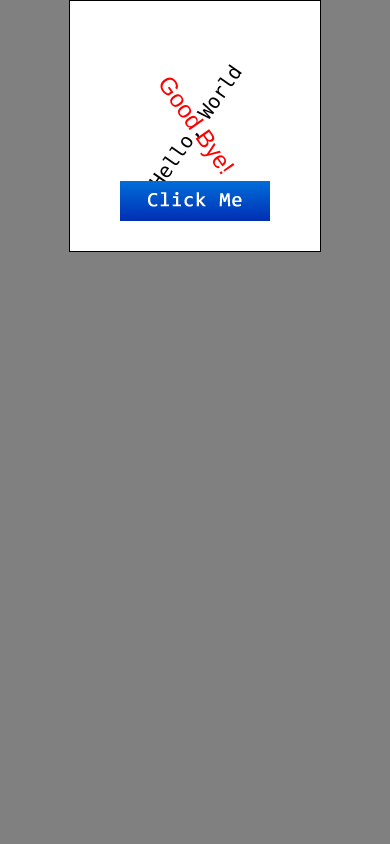
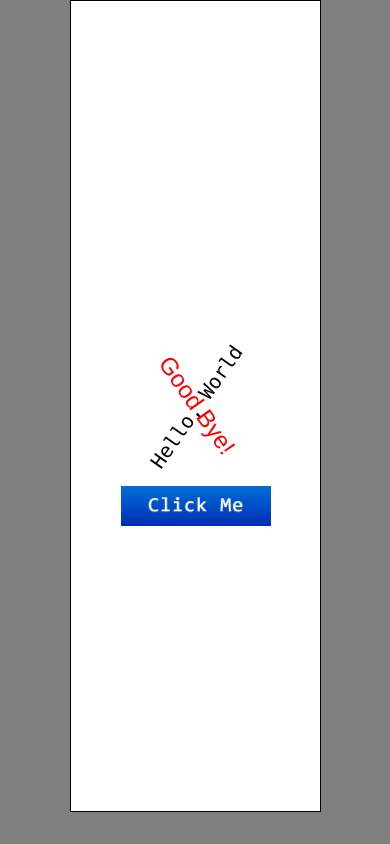
Before and after one commit to GeorgianCollege/COMP1073-W2017-Lesson13, a website: page index.html in a window 390 px wide. Drawn offline with Linux system fonts and the light colour scheme.

Commit message:
created a responsive canvas

```diff
--- a/Scripts/core/app.js
+++ b/Scripts/core/app.js
@@ -2,10 +2,15 @@
 (function () {
     // Function Level Variables
     var canvas;
+    var canvasWidth;
+    var canvasHeight;
+    var canvasHalfWidth;
+    var canvasHalfHeight;
     var stage;
     var helloLabel;
     var goodByeLabel;
     var clickMeButton;
+    var appStarted;
     /**
      * This method initializes the createjs Stage object and
      * starts the Game Loop
@@ -14,8 +19,10 @@
      * @returns void
      */
     function Start() {
+        appStarted = false; // app hasn't started yet
         // gets a reference ("hook") into the canvas element
         canvas = document.getElementById("canvas");
+        OnResize(); // sets the size of the canvas
         // creates a new stage container - parent container for our app
         stage = new createjs.Stage(canvas);
         createjs.Ticker.framerate = 60; // set framerate to 60 FPS
@@ -41,16 +48,16 @@
      * @returns void
      */
     function Main() {
-        console.log("App Started!!");
+        appStarted = true;
         // all objects added to the stage appear in "layer order"
         // add a helloLabel to the stage
-        helloLabel = new objects.Label("Hello, World", "20px", "Consolas", "#000000", 125, 125, true);
+        helloLabel = new objects.Label("Hello, World", "20px", "Consolas", "#000000", canvasHalfWidth, canvasHalfHeight, true);
         stage.addChild(helloLabel);
         // add a goodbyeLabel to the stage
-        goodByeLabel = new objects.Label("Good Bye!", "24px", "Arial", "#FF0000", 125, 125, true);
+        goodByeLabel = new objects.Label("Good Bye!", "24px", "Arial", "#FF0000", canvasHalfWidth, canvasHalfHeight, true);
         stage.addChild(goodByeLabel);
         // add a clickMeButton to the stage
-        clickMeButton = new objects.Button("../../Assets/images/clickMeButton.png", true, 150, 40, 125, 200);
+        clickMeButton = new objects.Button("../../Assets/images/clickMeButton.png", true, 150, 40, canvasHalfWidth, canvasHalfHeight + 100);
         stage.addChild(clickMeButton);
         // click button event listener
         clickMeButton.on("click", function (event) {
@@ -58,6 +65,24 @@
             goodByeLabel.text = "See Ya!";
         });
     }
+    function OnResize() {
+        canvasWidth = window.innerWidth * 0.64;
+        canvasHeight = window.innerHeight * 0.96;
+        canvasHalfWidth = canvasWidth * 0.5;
+        canvasHalfHeight = canvasHeight * 0.5;
+        canvas.setAttribute("width", canvasWidth.toString());
+        canvas.setAttribute("height", canvasHeight.toString());
+        // check if app started then re-align the labels and buttons
+        if (appStarted) {
+            helloLabel.x = canvasHalfWidth;
+            helloLabel.y = canvasHalfHeight;
+            goodByeLabel.x = canvasHalfWidth;
+            goodByeLabel.y = canvasHalfHeight;
+            clickMeButton.x = canvasHalfWidth;
+            clickMeButton.y = canvasHalfHeight + 100;
+        }
+    }
     window.onload = Start;
+    window.onresize = OnResize;
 })();
 //# sourceMappingURL=app.js.map
--- a/index.html
+++ b/index.html
@@ -10,7 +10,7 @@
 </head>
 <body>
   <div id="MainContent">
-    <canvas id="canvas" width="250" height="250"></canvas>
+    <canvas id="canvas"></canvas>
   </div>
 
   <!-- Scripts Section -------------------------------------------------- -->
```
Also changed, not shown: Scripts/core/app.ts (+42 -4 lines), 1 other file.
